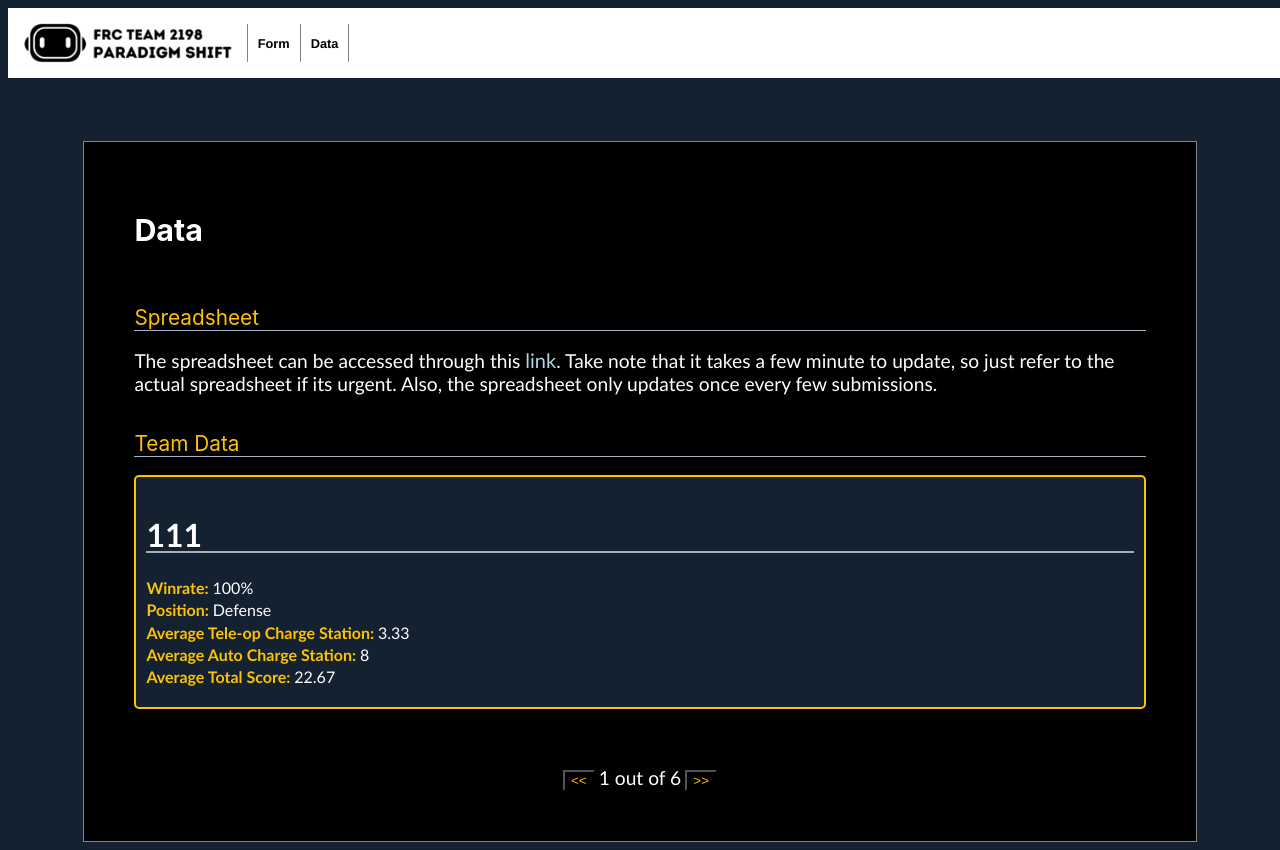
After one commit to d2i-23/Scouting-Website-2198---Charged-Up-2023, a Flask app: template templates/spreadSheetData.html in a window 1280 px wide. The commit adds this page. Run offline with Flask 2, Linux system fonts and the light colour scheme; the template is opened without the code that fills it, so the values that code supplies are empty; some libraries are stand-ins or nearby versions.

Commit message:
placeHolder addition

```diff
--- a/app.py
+++ b/app.py
@@ -106,8 +106,13 @@
         elif req['passCode'] == 'clearEverything123':
             for i in range(0,6):
                 mainWorkSheet.get_worksheet(i).clear()
-            updateStatBox(True)
+            updateStatBox(True, trueDelete = True)
             changedNumber = []
+
+        elif req['passCode'] == 'resetJson067':
+            teamList = updateStatBox(True, changedNumber = [])
+            changedNumbers = []
+            #this is for if the data had to be resetted or restored to a certain point in time
 
     return render_template('secretPage.html', templates = 'template' )
 
--- /dev/null
+++ b/jsonSaves/team_111.json
@@ -0,0 +1 @@
+{"Ranking": 1, "Winrate": 1, "Gameplay Position": 0.3333333333, "Tele-op Charge Station": 3.333333333, "Tele-op Total Score": 3.333333333, "Auto Charge Station": 8, "Auto Total Score": 8, "Overall Score": 22.66666667, "Comment": NaN, "Team Number": 111}
--- a/statboxFormating.py
+++ b/statboxFormating.py
@@ -9,13 +9,19 @@
 folder_path = 'jsonSaves'
 
 
-def updateStatBox(deleteOrNot, changedNumber = []):
+def updateStatBox(deleteOrNot, changedNumber = [], trueDelete = False):
+
     files = os.listdir(folder_path)
-    analysisWorksheet = pd.DataFrame(mainWorkSheet.get_worksheet(5).get_all_records()).set_index('Team Number')
-    comments = pd.DataFrame(mainWorkSheet.get_worksheet(0).get_all_records())
-    comments = comments.loc[comments['Comment'] != '', ['Team Number', 'Comment']].groupby('Team Number').apply(lambda x: ','.join(x['Comment']).split(',')).set_index('Team Number')    #.groupby('Team Number').apply(lambda x: ','.join(x).split(','))
-    analysisWorksheet = pd.concat([analysisWorksheet, comments], axis = 1).rename(columns = {0: 'Comment'})
+
+    try:
+        analysisWorksheet = pd.DataFrame(mainWorkSheet.get_worksheet(5).get_all_records()).set_index('Team Number')
+        comments = pd.DataFrame(mainWorkSheet.get_worksheet(0).get_all_records())
+        comments = comments.loc[comments['Comment'] != '', ['Team Number', 'Comment']].groupby('Team Number').apply(lambda x: ','.join(x['Comment']).split(',')).set_index('Team Number')    #.groupby('Team Number').apply(lambda x: ','.join(x).split(','))
+        analysisWorksheet = pd.concat([analysisWorksheet, comments], axis = 1).rename(columns = {0: 'Comment'})
+    except:
+        analysisWorksheet = pd.DataFrame()
     teamListList = analysisWorksheet.index.tolist()
+
     if deleteOrNot:
         for file in files:
             file_path = os.path.join(folder_path, file)
@@ -25,6 +31,8 @@
             except Exception as e:
                 print('file undeletable or no files exist')
         teamList = teamListList
+        if trueDelete:
+            return None
     else:
         teamList = changedNumber
 
@@ -71,6 +79,7 @@
             {listedComments}
             </ul>
 
+
         </div>
         <br>
         </div>
--- a/templates/secretPage.html
+++ b/templates/secretPage.html
@@ -9,6 +9,6 @@
 
 
 <form action = '#' name = 'scoutForm' method = 'POST' id = 'activation'>
-    <input type = 'password' id = "passCode" name = "passCode" value = ''>
+    <input type = 'text' id = "passCode" name = "passCode" value = ''>
     <input type = 'submit' id = 'submit' value = 'SUBMIT'>
 </form>
--- /dev/null
+++ b/templates/stats.html
@@ -0,0 +1,18 @@
+
+        <div id = 111>
+            <div class = 'statbox' >
+            <p class = 'bolder' > 111</p>
+            <p><b>Winrate: </b>100%</p>
+            <p><b>Position: </b>Defense</p>
+            <p><b>Average Tele-op Charge Station: </b>3.33</p>
+            <p><b>Average Auto Charge Station: </b>8</p>
+            <p><b>Average Total Score: </b>22.67</p>
+            <p><b></b></p>
+            <ul>
+
+            </ul>
+
+
+        </div>
+        <br>
+        </div>
```
Also changed, not shown: 1 other file.
